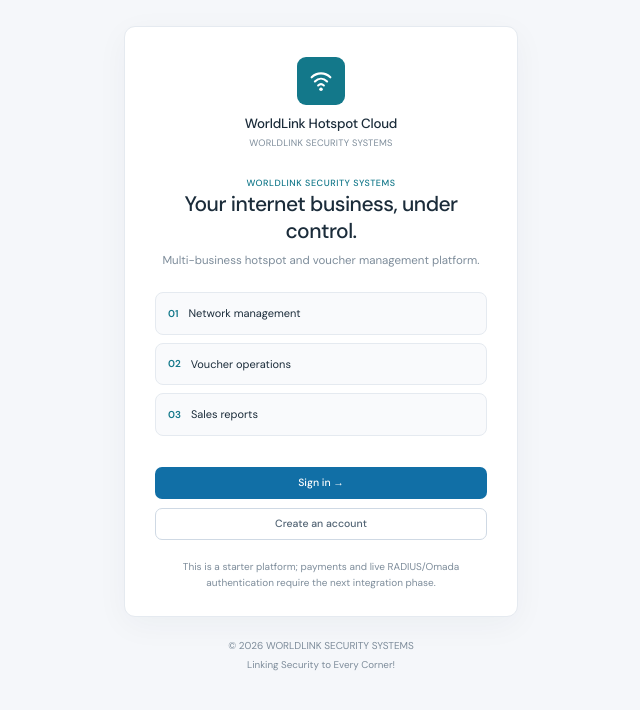
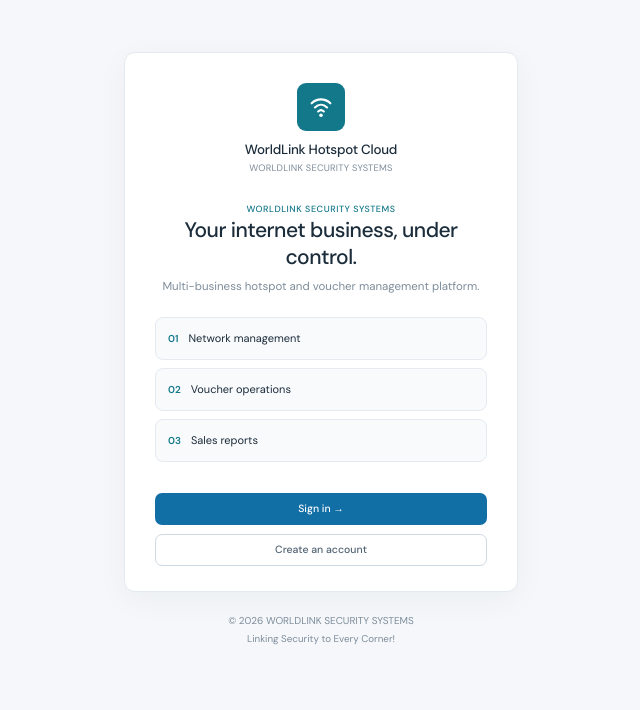
Before and after one commit to RajleeGames/worldlink-hotspot-cloud, a Django app: page / in a window 1280 px wide. Shown: the part 70-780 px from the top of the page, without its empty margins (319-959 px from the left). Run offline with Django 5.2, Linux system fonts and the light colour scheme; data that the repository does not hold is empty.

Commit message:
Remove outdated starter platform disclaimers

```diff
--- a/cloud/templatetags/translations.py
+++ b/cloud/templatetags/translations.py
@@ -205,7 +205,6 @@ SW = {
     'Contact your platform administrator for access.':'Wasiliana na msimamizi wa mfumo ili kupata ruhusa.',
     'No business access':'Hakuna ruhusa ya biashara',
     'Back to dashboard':'Rudi kwenye dashibodi',
-    'This is a starter platform; payments and live RADIUS/Omada authentication require the next integration phase.':'Huu ni mfumo wa mwanzo; malipo na uthibitishaji wa RADIUS/Omada vinahitaji awamu inayofuata.',
     'Business access':'Ufikiaji wa biashara',
     'Create your workspace':'Tengeneza eneo lako',
     'Manage business information':'Simamia taarifa za biashara',
@@ -232,7 +231,6 @@ SW = {
     'Please sign in to your account':'Tafadhali ingia kwenye akaunti yako',
     'Platform sign-up is currently closed. Contact WorldLink to activate an account.':'Usajili umefungwa kwa sasa. Wasiliana na WorldLink kufungua akaunti.',
     'Registration unavailable':'Usajili haupatikani',
-    'Starter preview':'Toleo la mwanzo',
     'Switch theme':'Badili mandhari',
     # v0.6 WorldLink staff operations and secure onboarding
     'Choose your workspace and sign in securely.':'Chagua eneo la kazi na uingie kwa usalama.',
--- a/templates/cloud/landing.html
+++ b/templates/cloud/landing.html
@@ -3,5 +3,4 @@
 <div class="landing-points"><div><strong>01</strong> {% t 'Network management' %}</div><div><strong>02</strong> {% t 'Voucher operations' %}</div><div><strong>03</strong> {% t 'Sales reports' %}</div></div>
 <a href="{% url 'login' %}" class="button button-primary button-full">{% t 'Sign in' %} →</a>
 {% if allow_signup %}<a href="{% url 'register' %}" class="button button-secondary button-full">{% t 'Create an account' %}</a>{% endif %}
-<p class="tiny-disclaimer">{% t 'This is a starter platform; payments and live RADIUS/Omada authentication require the next integration phase.' %}</p>
 {% endblock %}
```
Also changed, not shown: README.md, deploy/README_DEPLOY.md.
